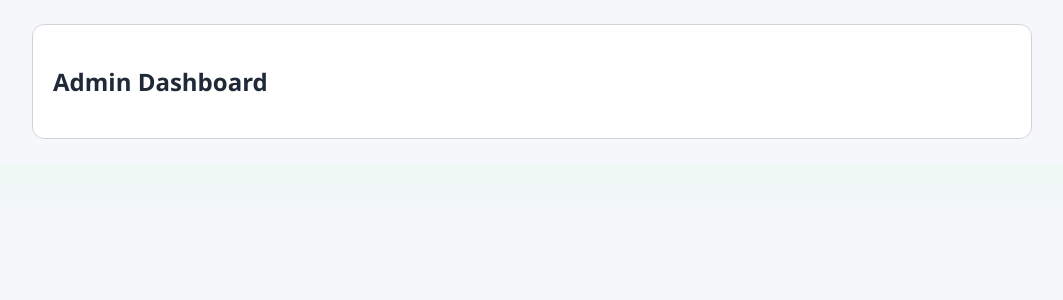
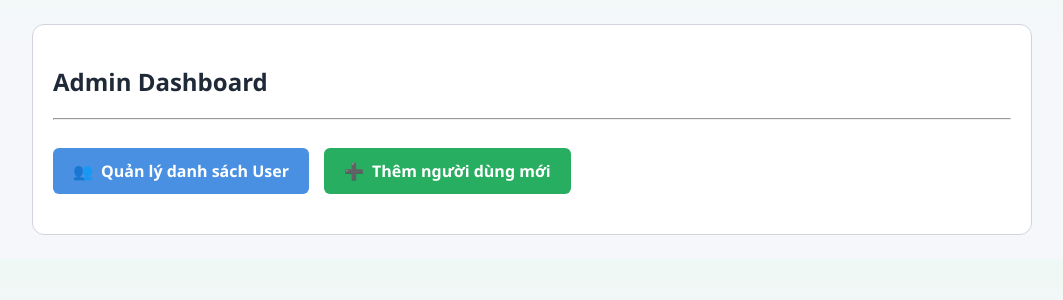
Before and after one commit to VoHuynhAnhThu/whey_web, a PHP site: the page made by views/admin/dashboard.php in a window 1280 px wide. Shown: the part 56-356 px from the top of the page, without its empty margins (108-1171 px from the left). Run offline with PHP 8.4, Linux system fonts and the light colour scheme; the template is opened without the code that fills it, so the values that code supplies are empty.

Commit message:
update ui

```diff
--- a/views/admin/dashboard.php
+++ b/views/admin/dashboard.php
@@ -1,3 +1,14 @@
 <section class="card">
     <h2><?= htmlspecialchars($heading ?? 'Admin Dashboard', ENT_QUOTES, 'UTF-8') ?></h2>
+    <hr>
+    <div class="admin-nav-actions" style="padding: 20px 0; display: flex; gap: 15px; flex-wrap: wrap;">
+        <a href="admin/users" style="padding: 12px 20px; background-color: #4A90E2; color: white; text-decoration: none; border-radius: 6px; font-weight: bold; display: flex; align-items: center; gap: 8px;">
+            <span>👥</span> Quản lý danh sách User
+        </a>
+
+        <a href="admin/users/add" style="padding: 12px 20px; background-color: #27AE60; color: white; text-decoration: none; border-radius: 6px; font-weight: bold; display: flex; align-items: center; gap: 8px;">
+            <span>➕</span> Thêm người dùng mới
+        </a>
+
+    </div>
 </section>
```
